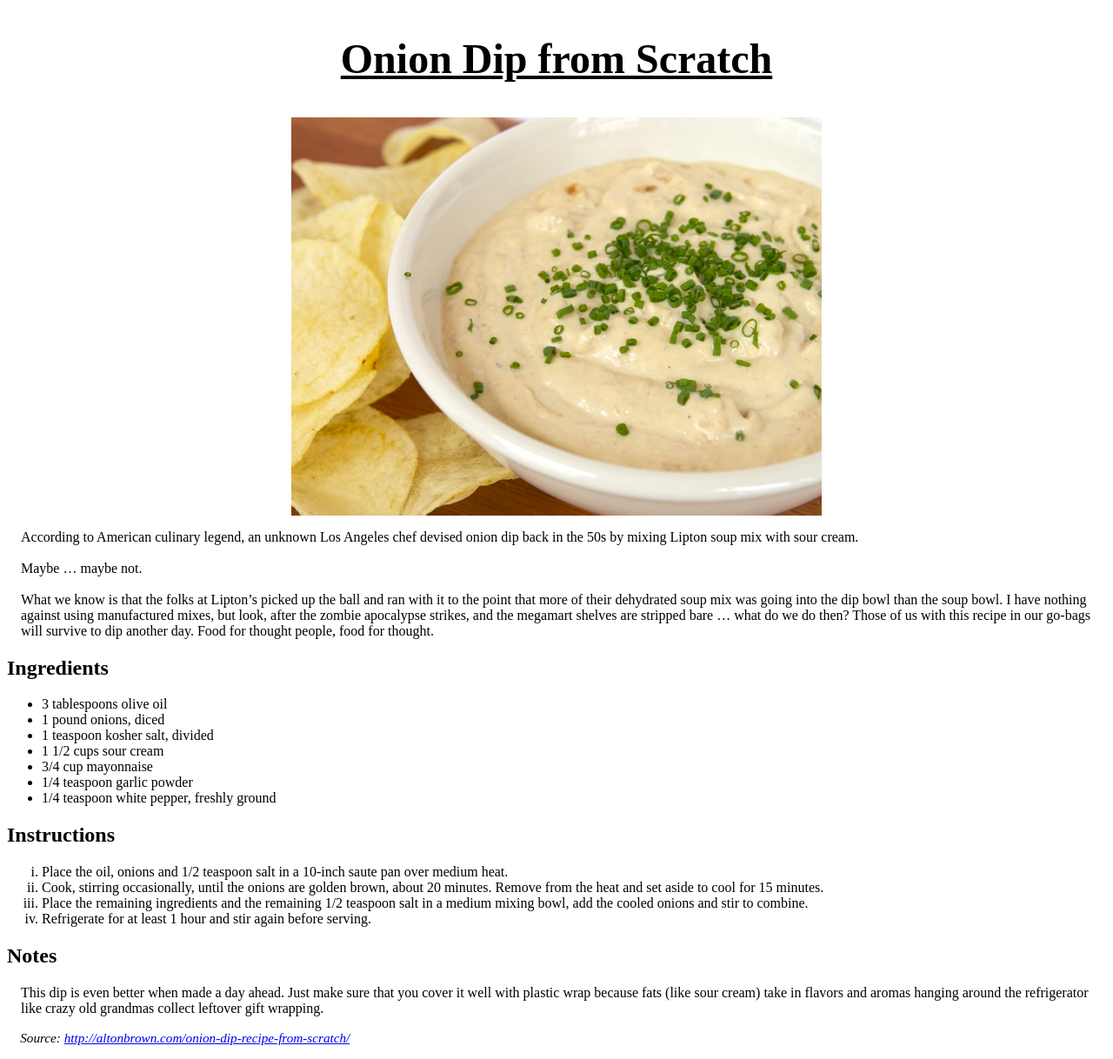
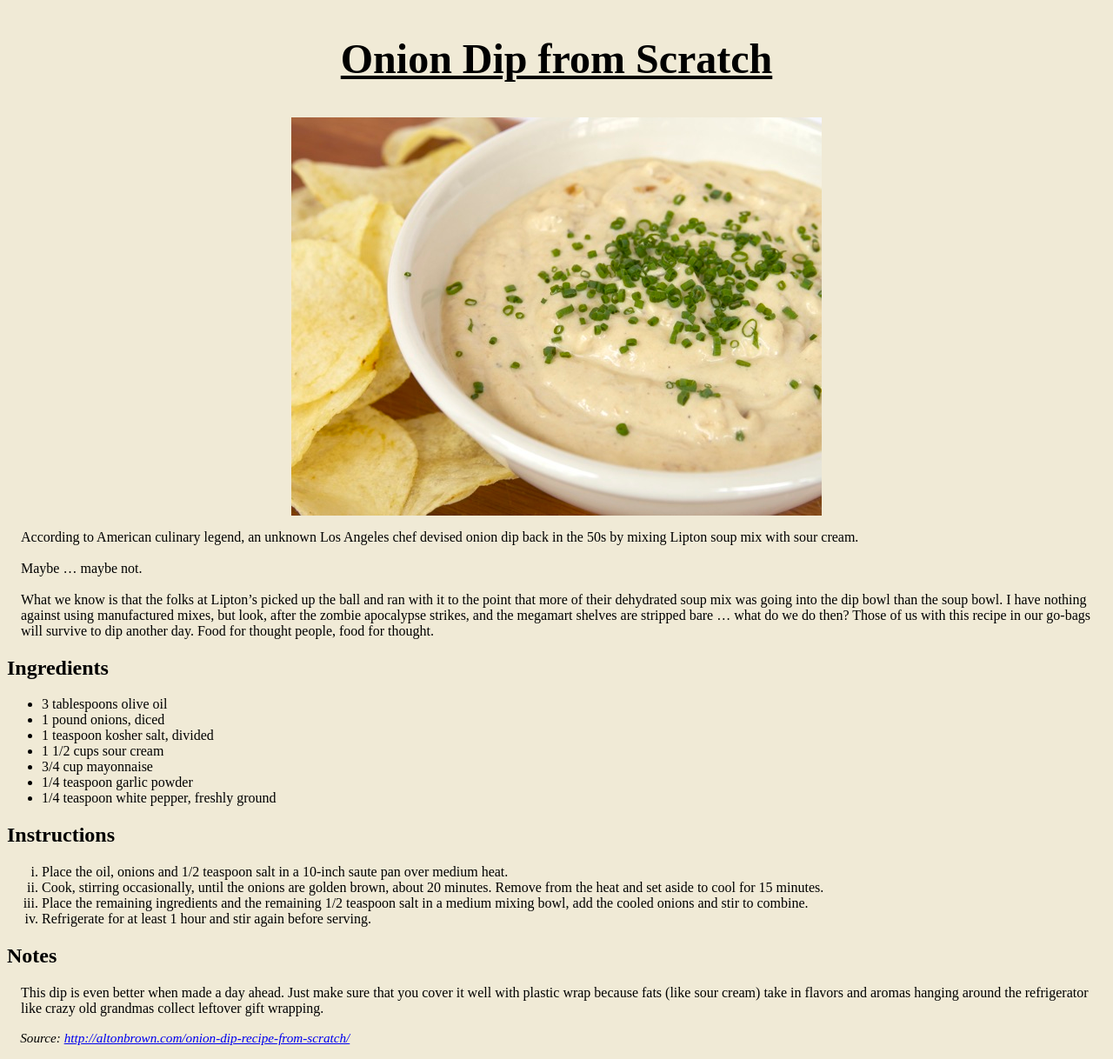
Before and after one commit to bintersc/MI349FS15, a PHP site: page /week2/recipe.html in a window 1280 px wide. Shown: the whole page at 87% size. Run offline with PHP 8.4, Linux system fonts and the light colour scheme.

Commit message:
Final commit week 2

```diff
--- a/week2/recipe.css
+++ b/week2/recipe.css
@@ -19,3 +19,7 @@ img {
 	margin-left: auto;
 	margin-right: auto;
 }
+
+body {
+	background-color: #F0EAD6;
+}
```
